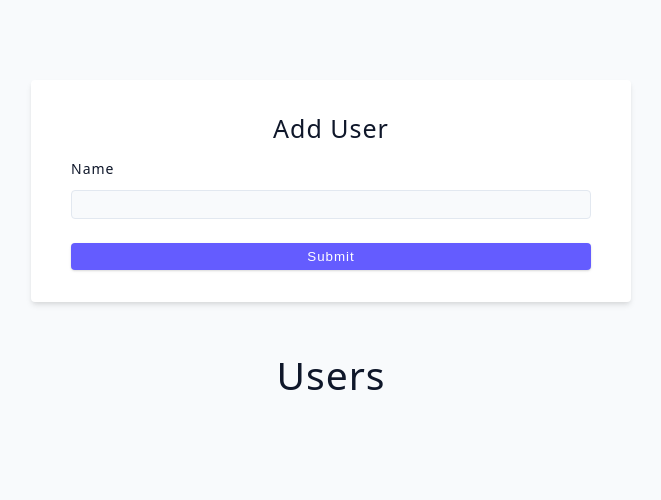
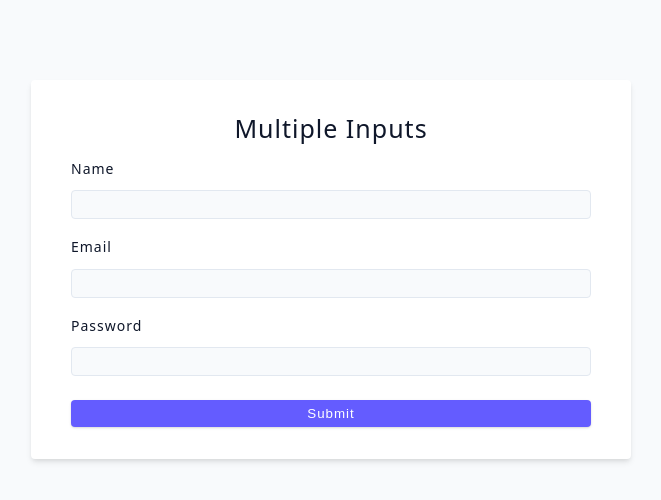
Before and after one commit to yusuf-shahin/Basics-of-react-js, a React (Vite) app in the folder 02-react-hook/: page / in a window 1280 px wide. Shown: the top 500 px of the page, without its empty margins (309-970 px from the left). Built offline with nearby package versions, Linux system fonts and the light colour scheme.

Commit message:
user input

```diff
--- a/02-react-hook/src/App.jsx
+++ b/02-react-hook/src/App.jsx
@@ -1,11 +1,13 @@
 import UserChallenge from "./tutorial/06-forms/starter/02-user-challenge"
 import ControlledInputs from "./tutorial/06-forms/starter/01-controlled-inputs"
+import MultipleInputs from "./tutorial/06-forms/starter/03-multiple-inputs"
 
 function App() {
   return (
     <div className='container'>
       {/* <ControlledInputs /> */}
-      <UserChallenge />
+      {/* <UserChallenge /> */}
+      <MultipleInputs />
     </div>
   )
 }
--- a/02-react-hook/src/tutorial/06-forms/starter/03-multiple-inputs.jsx
+++ b/02-react-hook/src/tutorial/06-forms/starter/03-multiple-inputs.jsx
@@ -1,28 +1,75 @@
+import { useState } from "react"
+
 const MultipleInputs = () => {
+  const [users, setUsers] = useState({
+    name: "",
+    email: "",
+    password: "",
+  })
+
+  const handleChange = (e) => {
+    // console.log(e.target.id)
+    // console.log(e.target.value)
+    setUsers({ ...users, [e.target.name]: e.target.value })
+  }
+
+  // let appState = "loading"
+
+  // let app = {
+  //   [appState]: true,
+  // }
+  // console.log(app) //# {loading: true}
+
+  const handleSubmit = (e) => {
+    e.preventDefault()
+    console.log(users)
+    setUsers("")
+  }
   return (
     <div>
-      <form className='form'>
+      <form className='form' onSubmit={handleSubmit}>
         <h4>Multiple Inputs</h4>
         {/* name */}
         <div className='form-row'>
           <label htmlFor='name' className='form-label'>
             name
           </label>
-          <input type='text' className='form-input' id='name' />
+          <input
+            type='text'
+            className='form-input'
+            id='name'
+            value={users.name}
+            onChange={handleChange}
+            name='name'
+          />
         </div>
         {/* email */}
         <div className='form-row'>
           <label htmlFor='email' className='form-label'>
             Email
           </label>
-          <input type='email' className='form-input' id='email' />
+          <input
+            type='email'
+            className='form-input'
+            id='email'
+            value={users.email}
+            onChange={handleChange}
+            name='email'
+          />
         </div>
         {/* email */}
         <div className='form-row'>
           <label htmlFor='password' className='form-label'>
             Password
           </label>
-          <input type='password' className='form-input' id='password' />
+          <input
+            type='password'
+            className='form-input'
+            id='password'
+            value={users.password}
+            onChange={handleChange}
+            name='password'
+          />
         </div>
 
         <button type='submit' className='btn btn-block'>
@@ -30,6 +77,6 @@
         </button>
       </form>
     </div>
-  );
-};
-export default MultipleInputs;
+  )
+}
+export default MultipleInputs
```
Also changed, not shown: 02-react-hook/src/tutorial/06-forms/final/03-multiple-inputs.jsx (+12 -12 lines), 02-react-hook/src/assets/WhatsApp Image 2024-09-27 at 12.40.03 PM.jpeg (added), 1 other file (tests, documents, lock files or other folders).
